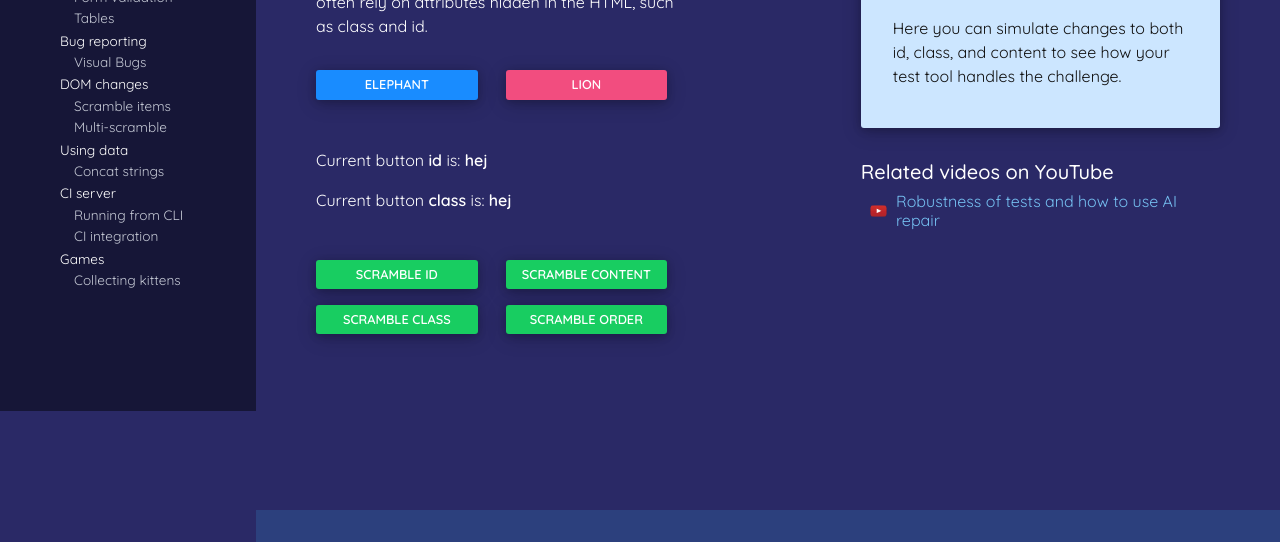
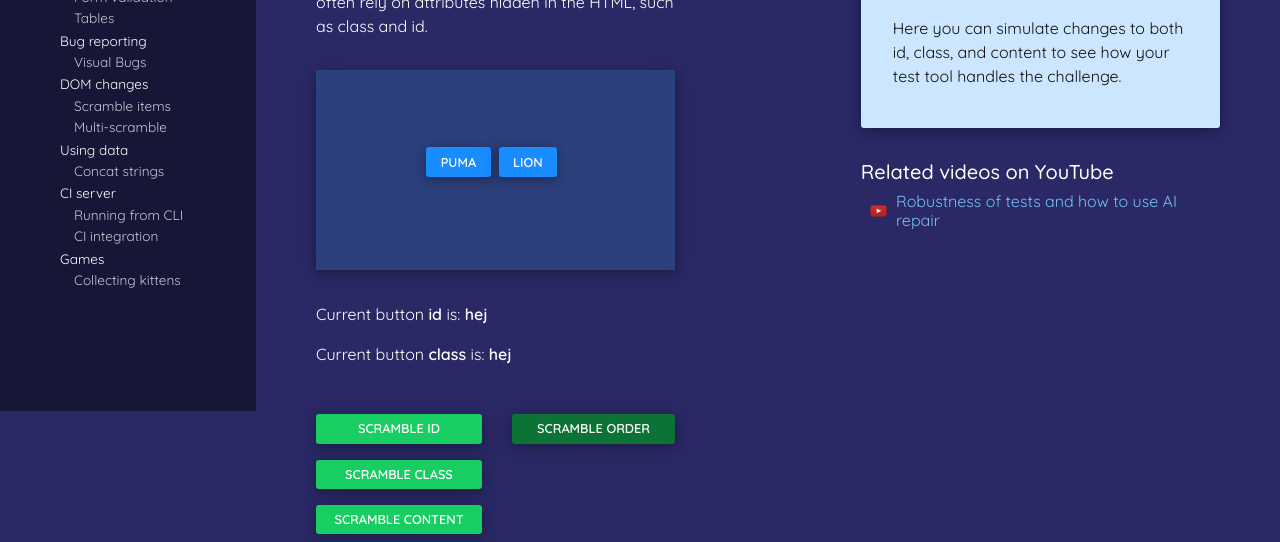
Before and after one commit to karinlj/boozang-thelab, a React (Create React App) app: page /scramble in a window 1280 px wide. Shown: the part 389-931 px from the top of the page. Built offline with nearby package versions, Linux system fonts and the light colour scheme.

Commit message:
scramble items restructuring design

```diff
--- a/src/components/domChanges/ScrambleItems.js
+++ b/src/components/domChanges/ScrambleItems.js
@@ -5,16 +5,18 @@ import { ScrambleItemsTestInfo } from "../text/TestInfos";
 import { ScrambleItemsVideos } from "../text/videos/VideoSections";
 
 const ScrambleItems = () => {
+  const [id, setId] = useState("small");
+  const [myClass, setMyClass] = useState("formBtn blue");
   return (
     <div className="row justify-content-between">
       <div className="col-12 col-md-5">
         <section className="scramble_section">
           <ScrambleItemsIntro />
           <div className="animal_btns">
-            <input type="button" value="elephant" className="formBtn blue" />
+            <input type="button" value="puma" id={id} className={myClass} />
             {/* {this.renderBtns(true)} */}
 
-            <input type="button" value="lion" className="formBtn pink" />
+            <input type="button" value="lion" id={id} className={myClass} />
             {/* {this.renderBtns(false)} */}
           </div>
 
@@ -28,15 +30,13 @@ const ScrambleItems = () => {
             </p>
           </div>
 
-          <div className="scramble_btns">
-            <input type="button" value="Scramble Id" className="formBtn add" />
-
+          <div className="row justify-content-between">
+            <div className="col">
               <input
                 type="button"
-              value="Scramble Content"
+                value="Scramble Id"
                 className="formBtn add"
               />
-
               <input
                 type="button"
                 value="Scramble Class"
@@ -44,9 +44,17 @@ const ScrambleItems = () => {
               />
               <input
                 type="button"
-              value="Scramble Order"
+                value="Scramble Content"
                 className="formBtn add"
               />
+            </div>
+            <div className="col">
+              <input
+                type="button"
+                value="Scramble Order"
+                className="formBtn add green_dark"
+              />
+            </div>
           </div>
         </section>
       </div>
--- a/src/components/domChanges/scramble.scss
+++ b/src/components/domChanges/scramble.scss
@@ -2,52 +2,32 @@
 
 .scramble_section {
   input {
+    width: 100%;
     margin-bottom: 1rem;
-    width: 45%;
+    &.green_dark {
+      background: $themecolorGreenDark;
+    }
   }
-  //   .message {
-  //     float: none;
-  //   }
 }
-
 .scramble_text {
   color: #fff;
   padding: 2rem 0;
-  //   height: 150px;
-
-  //   @media all and (min-width: $sm-min) {
-  //     height: 130px;
-  //   }
-
-  //   @media all and (min-width: $xl-min) {
-  //     height: 115px;
-  //   }
 }
-
 .animal_btns {
-  // height: 80px;
+  height: 200px;
   display: flex;
-  justify-content: space-between;
+  justify-content: center;
   align-items: center;
+  background: $themecolorBlueNewDark;
+  box-shadow: $themeBoxShadow;
+  input {
+    width: auto;
+  }
 }
 
 .scramble_btns {
   display: flex;
-  flex-wrap: wrap;
   justify-content: space-between;
-  align-items: center;
-  input {
-    width: 100%;
-    @media all and (min-width: $sm-min) {
-      width: 45%;
-    }
-    @media all and (min-width: $md-min) {
-      width: 100%;
-    }
-    @media all and (min-width: $xl-min) {
-      width: 45%;
-    }
-  }
 }
 
 .btn {
@@ -63,7 +43,7 @@
 }
 
 #small {
-  padding: 8px 14px;
+  padding: 0.2rem 0.9rem;
 }
 
 //btn id:s
--- a/src/variables.scss
+++ b/src/variables.scss
@@ -17,14 +17,16 @@ $xl-max: 1309px;
 $themecolorBlue: #fff; // #020c70; // #4ab7f5; // #012aff;  //  #2e9ce6;
 $themecolorDarkBlue: #1576b7;
 $themecolorDarkGrey: #21242c;
-$themecolorOrange: #e6782e;
-$themecolorGreen: #18cd61; //#57b33e;
 $themecolorPink: #e7329e;
 $themecolorYellow: #cdbb18;
 $themecolorRed: #e62e40; // rgba(255, 0, 0, 0.623);
 $themecolorLightgrey: #f9f9f9;
+$themecolorPurple: #6a2e99;
+
+$themecolorOrange: #e6782e;
 $themecolorTurquoise: #15b7a6;
-$themecolorPurple: #6a2e99;
+$themecolorGreen: #18cd61; //#57b33e;
+$themecolorGreenDark: #0d7236;
 
 //new
 $themecolorNewPinkLight: #f688a9;
```
Also changed, not shown: 1 other file (tests, documents, lock files or other folders). Lines whose indentation alone changed are shown as unchanged.
